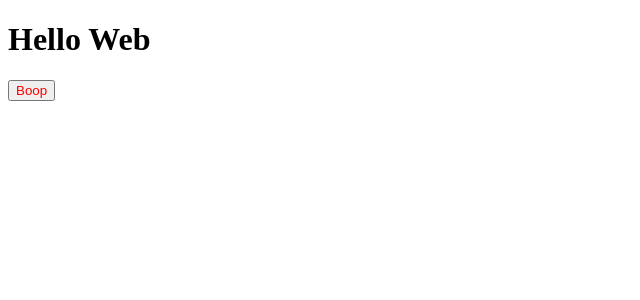
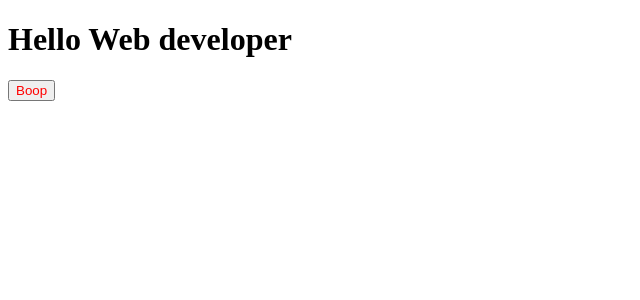
Before and after one commit to saenyakorn/monorepo-versioning-gitops, a Next.js app in the folder apps/web/: page / in a window 1280 px wide. Shown: the top 300 px of the page, without its empty margins (0-640 px from the left). Built offline with nearby package versions, Linux system fonts and the light colour scheme.

Commit message:
change web layout

```diff
--- a/apps/web/pages/index.tsx
+++ b/apps/web/pages/index.tsx
@@ -3,7 +3,7 @@ import { Button } from 'ui'
 export default function Web() {
   return (
     <div>
-      <h1>Hello Web</h1>
+      <h1>Hello Web developer</h1>
       <Button />
     </div>
   )
```
